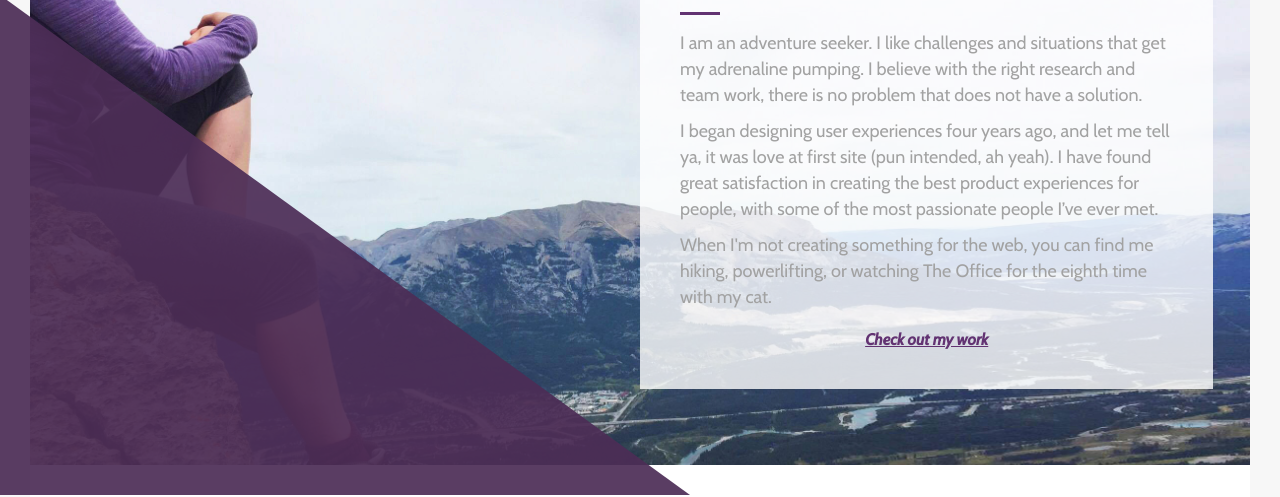
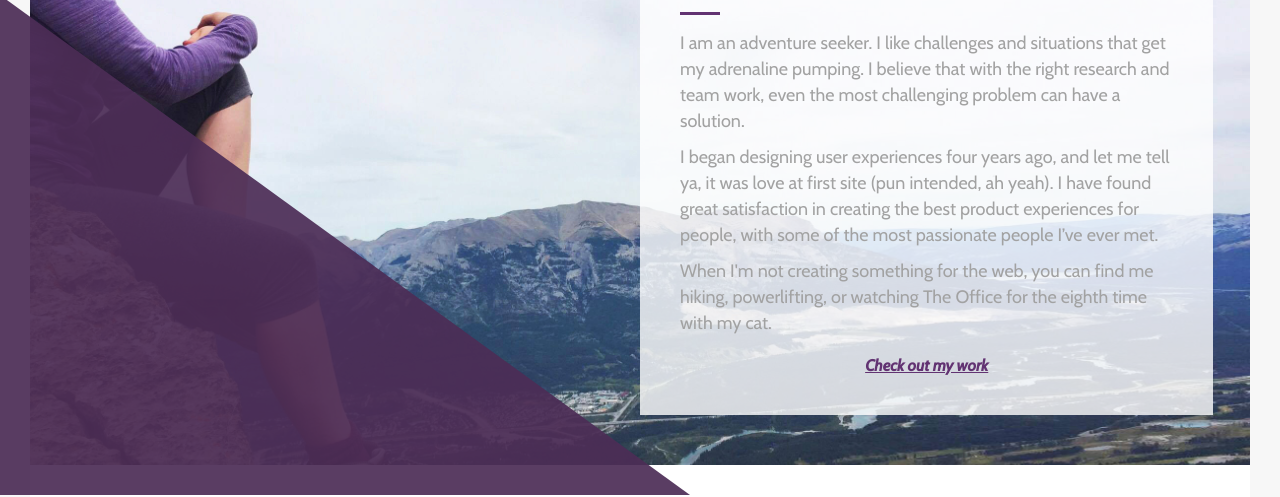
Before and after one commit to kathleenAMA/portfolio, a plain HTML site: page index.html in a window 1280 px wide. Shown: the part 311-808 px from the top of the page. Drawn offline with nearby package versions, Linux system fonts and the light colour scheme; some icons are missing.

Commit message:
file chagnes

```diff
--- a/index.html
+++ b/index.html
@@ -45,7 +45,7 @@
 						<div class="home-page__subtitle">And I am an explorer, tea drinker, & <span class="highlighted-text">UX designer</span>.</div>
 					</div>
 					<section class="about-me">
-						<p>I am an adventure seeker. I like challenges and situations that get my adrenaline pumping. I believe with the right research and team work, there is no problem that does not have a solution.</p>
+						<p>I am an adventure seeker. I like challenges and situations that get my adrenaline pumping. I believe that with the right research and team work, even the most challenging problem can have a solution.</p>
 						<p>I began designing user experiences four years ago, and let me tell ya, it was love at first site (pun intended, ah yeah).
 							I have found great satisfaction in creating the best product experiences for people, with some of the most passionate people I’ve ever met.</p>
 						<p>When I'm not creating something for the web, you can find me hiking, powerlifting, or watching The Office for the eighth time with my cat.</p>
```
Also changed, not shown: hey-shopify.html (+0 -3 lines), 1 other file.
